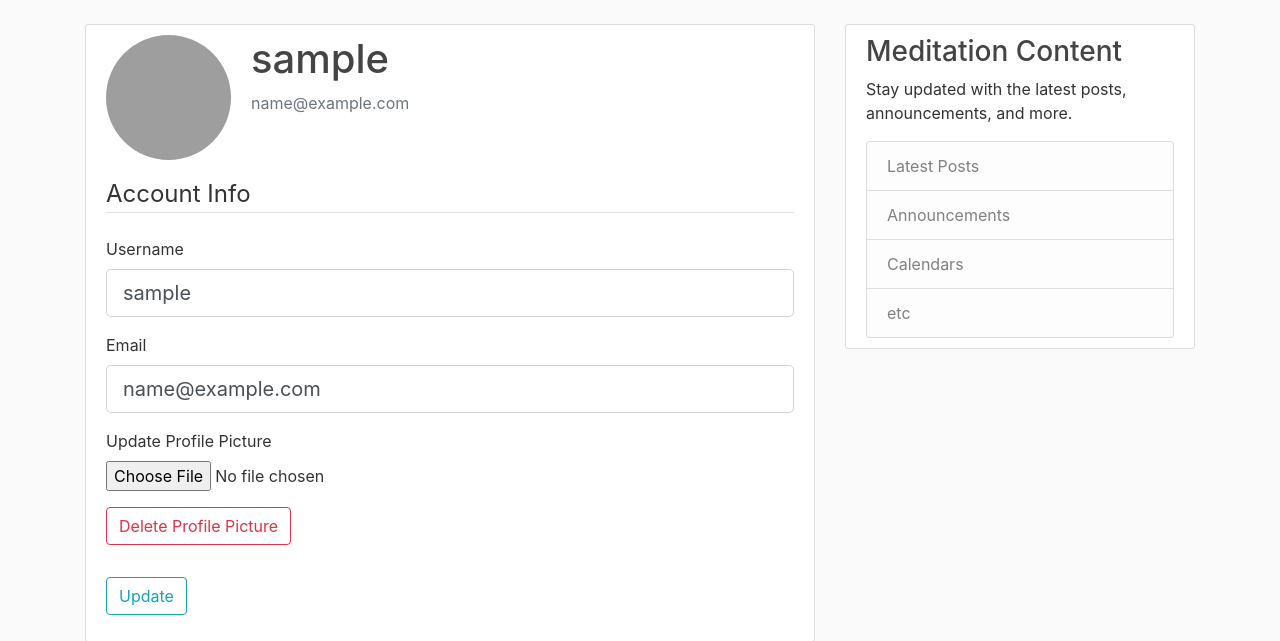
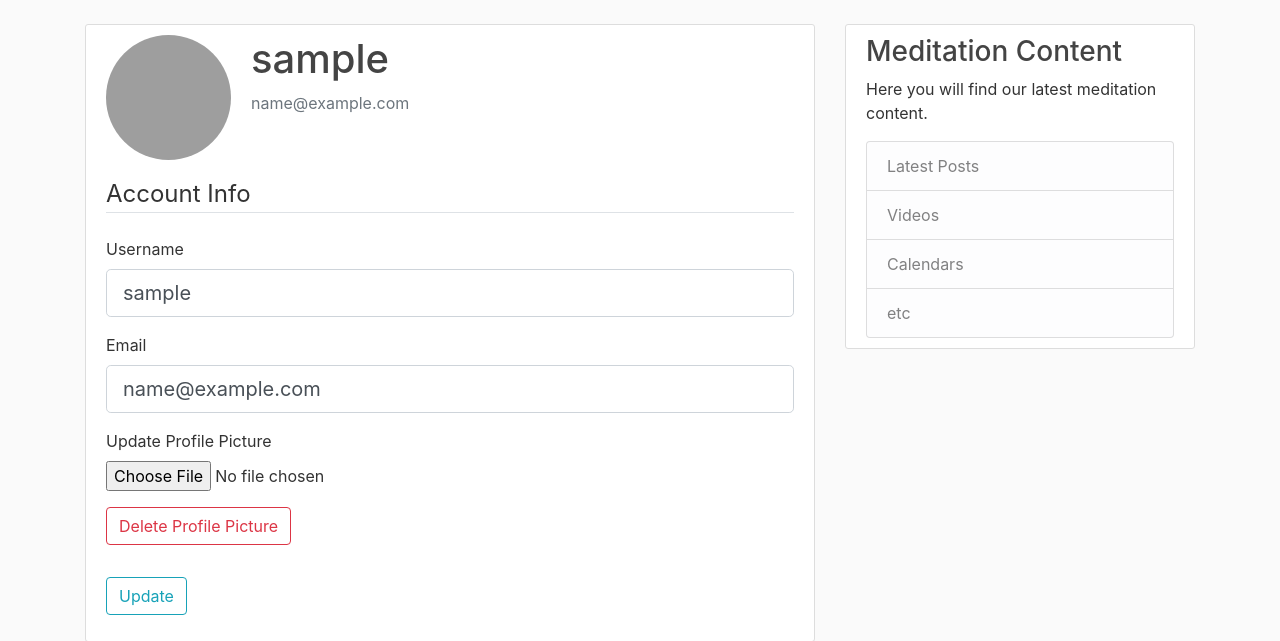
Before and after one commit to ghaefner/Blog, a Flask app: page /account in a window 1280 px wide. Shown: the part 56-697 px from the top of the page. Run offline with Flask 3, Linux system fonts and the light colour scheme; the visitor is signed in with stand-in values (Sample User, id 1); some libraries are stand-ins or nearby versions; grey boxes are pictures that could not be loaded.

Commit message:
Change sidebar content

```diff
--- a/flaskblog/templates/layout.html
+++ b/flaskblog/templates/layout.html
@@ -66,10 +66,10 @@
             <div class="col-md-4">
                 <div class="content-section sidebar">
                     <h3 class="sidebar-title">Meditation Content</h3>
-                    <p class="sidebar-text">Stay updated with the latest posts, announcements, and more.</p>
+                    <p class="sidebar-text">Here you will find our latest meditation content.</p>
                     <ul class="list-group">
                         <li class="list-group-item list-group-item-light">Latest Posts</li>
-                        <li class="list-group-item list-group-item-light">Announcements</li>
+                        <li class="list-group-item list-group-item-light">Videos</li>
                         <li class="list-group-item list-group-item-light">Calendars</li>
                         <li class="list-group-item list-group-item-light">etc</li>
                     </ul>
```
